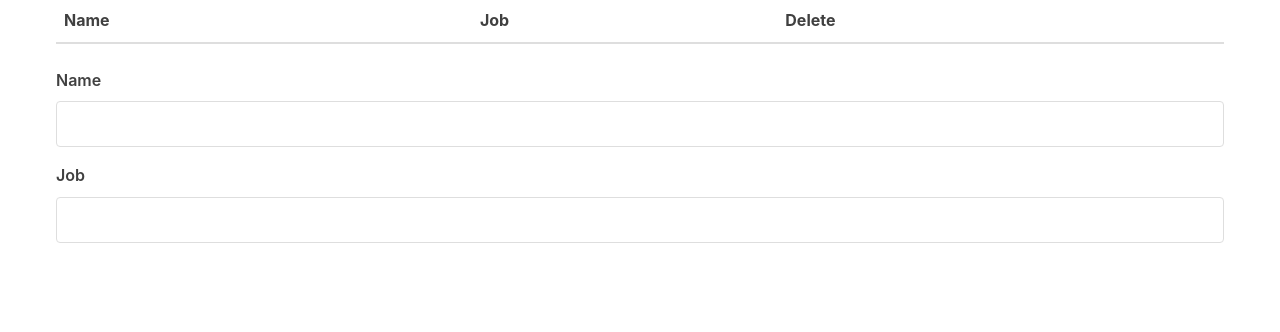
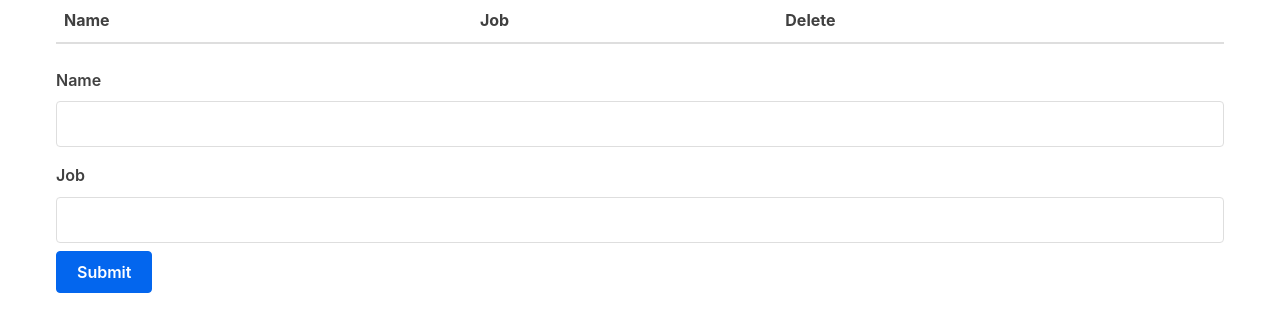
Before and after one commit to RishanBaweja/csc307-lab1, a React (Vite) app in the folder react-frontend/: page / in a window 1280 px wide. Shown: the top 332 px of the page. Built offline with nearby package versions, Linux system fonts and the light colour scheme.

Commit message:
Added changes and able to run from root direcotry if necessary

```diff
--- a/react-frontend/src/Form.jsx
+++ b/react-frontend/src/Form.jsx
@@ -1,6 +1,6 @@
 import React, { useState } from "react";
 
-function Form() {
+function Form(props) {
     const [person, setPerson] = useState({
         name: "",
         job: ""
@@ -10,6 +10,12 @@
         const { name, value } = event.target;
         if (name === "job") setPerson({ name: person["name"], job: value });
         else setPerson({ name: value, job: person["job"] });
+    }
+
+    function submitForm() {
+        props.handleSubmit(person);
+        setPerson({ name: "", job: "" });
+        <input type="button" value="Submit" onClick={submitForm} />
     }
 
     return (
@@ -30,6 +36,7 @@
             value={person.job}
             onChange={handleChange}
             />
+            <input type="button" value="Submit" onClick={submitForm} />
         </form>
     );
 }
--- a/react-frontend/src/MyApp.jsx
+++ b/react-frontend/src/MyApp.jsx
@@ -6,7 +6,10 @@
 
 
 function MyApp() {
-    const [characters, setCharacters] = useState([]);
+  const [characters, setCharacters] = useState([]);
+  function updateList(person) {
+    setCharacters([...characters, person]);
+  }
 
     function removeOneCharacter(index) {
         const updated = characters.filter((character, i) => {
@@ -21,9 +24,11 @@
       characterData={characters}
       removeCharacter={removeOneCharacter}
     />
-    <Form />
+    <Form handleSubmit={updateList} />
   </div>
 );
+
+
 }
 
 export default MyApp;
```
Also changed, not shown: package.json (+6 -1 lines).
